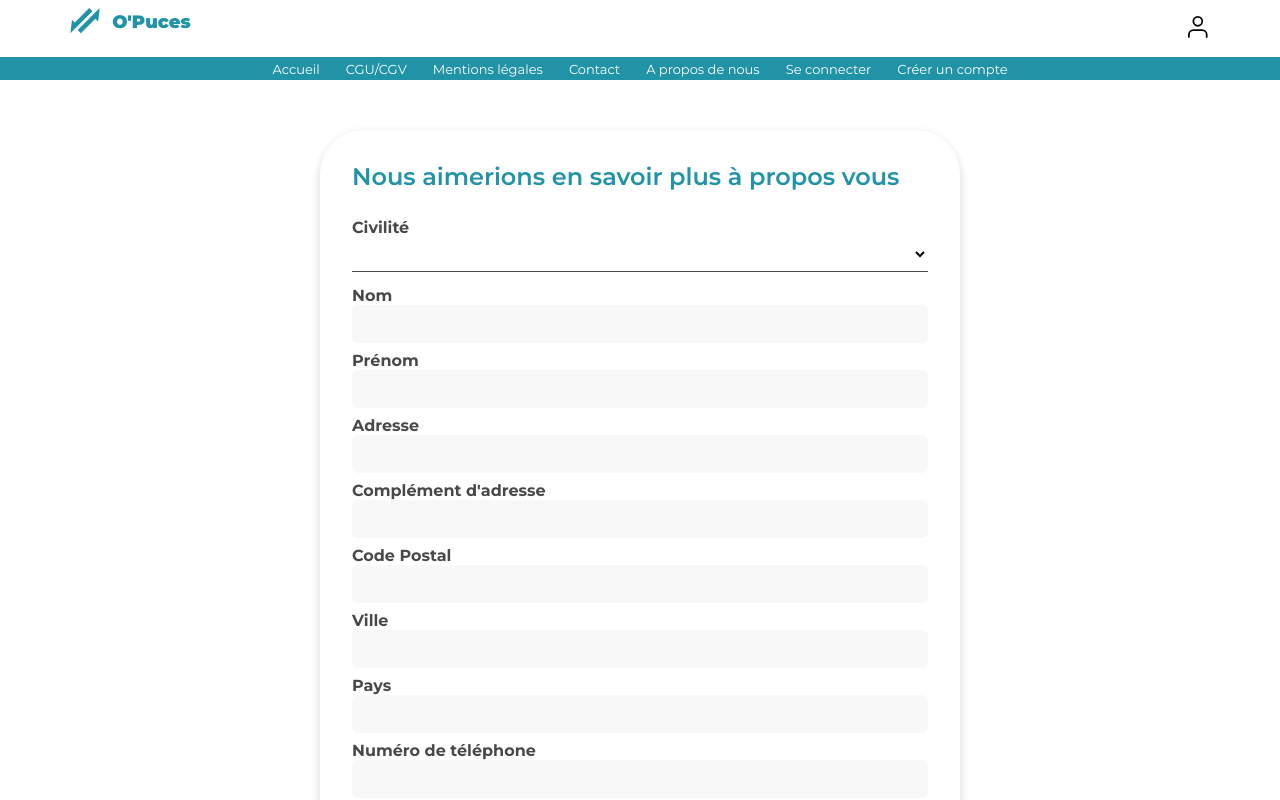
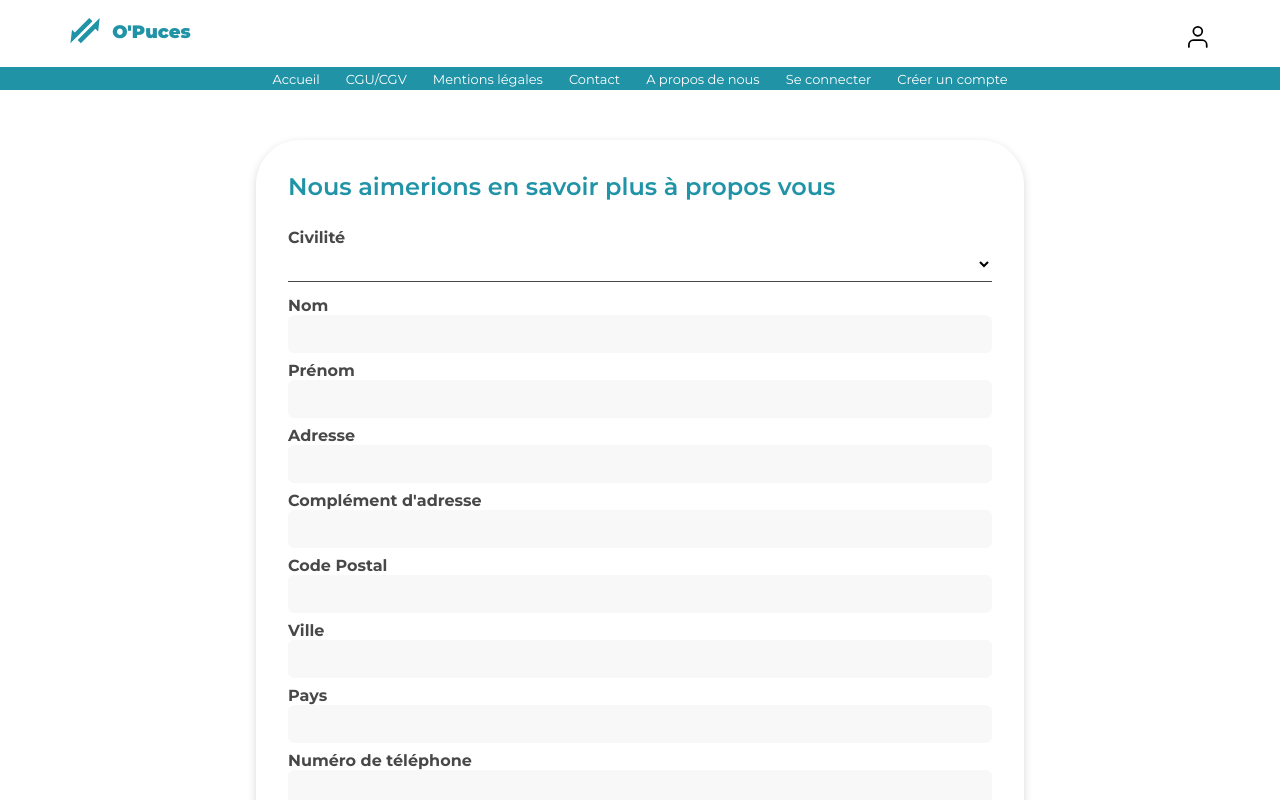
Before and after one commit to Gaetan-CRISTINA/Projet-OPuces-Front, a Vue app in the folder opuces/: page /about-you in a window 1280 px wide. Shown: the top 800 px of the page. Built offline with nearby package versions, Linux system fonts and the light colour scheme; no server answers.

Commit message:
hotfix knowmore

```diff
--- a/opuces/src/views/KnowMore.vue
+++ b/opuces/src/views/KnowMore.vue
@@ -245,7 +245,8 @@ h6{
 .main-container {
   display: flex;
   justify-content: space-around;
-  width: 40%;
+  width: 80%;
+  margin:0 auto;
 }
 button {
   border-radius: 19px;
@@ -301,7 +302,8 @@ textarea:focus {
     display: none;
   }
   .main-container{
-    width: 70%;
+    margin: 10px auto;
+    width: 80%;
   }
 
 }
@@ -311,7 +313,7 @@ textarea:focus {
     display: none;
   }
   .main-container{
-    width: 50%;
+    width: 80%;
   }
 
 }
@@ -321,7 +323,7 @@ textarea:focus {
     display: none;
   }
   .main-container{
-    width: 50%;
+    width: 60%;
   }
 
 }
@@ -330,7 +332,7 @@ textarea:focus {
     display: none;
   }
   .main-container{
-    width: 50%;
+    width: 60%;
   }
 }
 @media screen and (min-width: 1400px) {
```
